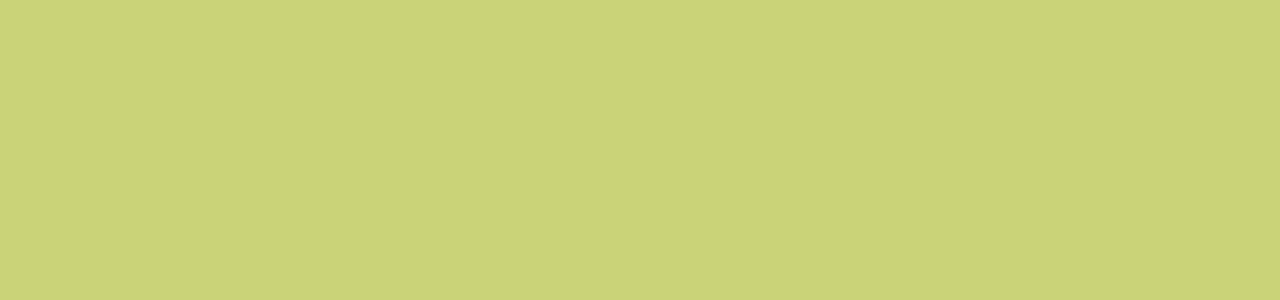
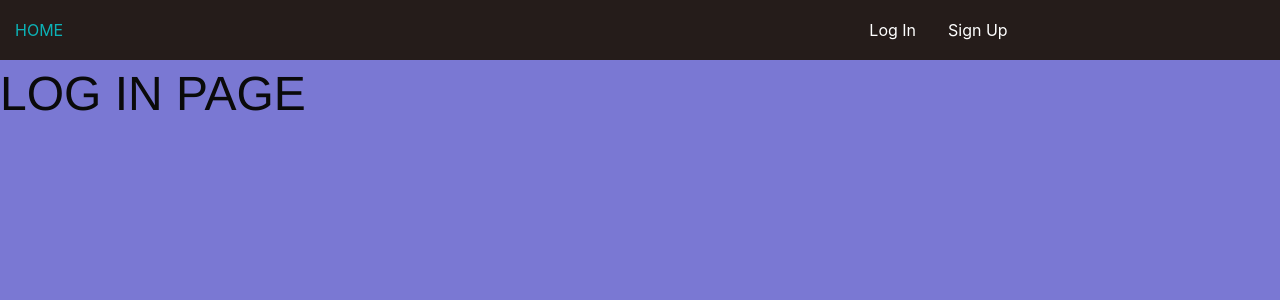
Before and after one commit to jhuinac1/Garage-app-client, a React (Create React App) app: page /log-in in a window 1280 px wide. Shown: the top 300 px of the page. Built offline with nearby package versions, Linux system fonts and the light colour scheme.

Commit message:
push to heroku

```diff
--- a/src/App.css
+++ b/src/App.css
@@ -1,7 +1,7 @@
-.App {
+#root {
   /* text-align: center; */
   min-height: 100vh;
-  background-color: rgb(202, 211, 120);
+  background-color: rgb(122, 120, 211);
 }
 
 .App-logo {
--- a/src/App.js
+++ b/src/App.js
@@ -3,18 +3,24 @@ import './App.css';
 import { BrowserRouter, Switch, Route } from "react-router-dom";
 import Home from "./components/Home";
 import PostPage from "./components/PostPage";
+import Nav from "./components/nav";
+import Login from "./components/auth/Login";
+import Register from "./components/auth/Register";
 
 function App() {
   return (
-    <div className="App">
+    <>
       <BrowserRouter>
+        <Nav />
         <Switch>
+          <Route path="/log-in" component={Login} />
+          <Route path="/register" component={Register} />
           <Route path="/post/:id" component={PostPage} />
           <Route exact path="/home" component={Home} />
         </Switch>
       </BrowserRouter>
 
-    </div>
+    </>
   );
 }
 
--- a/src/components/Home.js
+++ b/src/components/Home.js
@@ -18,8 +18,94 @@ class PostList extends React.Component {
         this.setZipcode = this.setZipcode.bind(this)
     }
     componentDidMount() {
-        this.getAllPosts();
-        // try {
+        // this.getAllPosts();
+
+        // this.getLocation(94901);
+    }
+    setZipcode(event) {
+        try {
+            // console.log(event.target.id);
+            this.setState({
+                [event.target.id]: event.target.value
+            })
+        } catch (error) {
+            console.log(error);
+        }
+    }
+    getLocation(event) {
+        event.preventDefault();
+        event.target.reset();
+
+        if (this.state.zipcode.length === 5) {
+            const API_KEY = process.env.REACT_APP_GOOGLE_MAPS_API_KEY;
+            axios.get(`https://maps.googleapis.com/maps/api/geocode/json?address=${this.state.zipcode}&region=US&key=${API_KEY}`).then(
+                (response) => {
+                    console.log(response.data.results[0])
+                    const cityInfo = response.data.results[0];
+                    const nCity = cityInfo.address_components[1].long_name;
+                    this.getAllPosts(nCity);
+                    this.setState({
+                        city: nCity,
+                        formatted_address: cityInfo.formatted_address,
+                    })
+                }
+            ).catch((error) => {
+                console.log(error);
+            }
+            )
+        } else {
+            alert("Enter 5 digits for zipcode");
+        }
+    }
+    getAllPosts(cityName) {
+        axios.get("http://localhost:3001/posts/byName/" + cityName).then((response) => {
+            this.setState({
+                posts: response.data,
+            })
+        }
+        )
+    }
+
+    render() {
+        return (<>
+            <div>
+                <form onSubmit={this.getLocation}>
+                    <label htmlFor="zipcode">Enter Zipcode: </label>
+                    <input type="number" onChange={this.setZipcode} name="zipcode" id="zipcode" />
+                    <input type="submit" value="Submit" />
+                </form>
+            </div>
+            <div>
+                {(this.state.city === "") ? <p></p> :
+                    <h1>{this.state.formatted_address}
+                        <h2>{this.state.city}</h2>
+                    </h1>}
+            </div>
+            <ul>
+                {this.state.posts.map((post) => {
+                    return <Post
+                        key={post._id}
+                        ids={post._id}
+                        title={post.title}
+                        description={post.description}
+                        images={post.pictures}
+                    />
+                }
+                )}
+            </ul>
+
+        </>
+        )
+    }
+};
+
+export default PostList;
+
+
+
+
+//CODE FROM KENG TO FIX HIS AXIOS CALL TO GET A TOKEN
+  // try {
         //     axios.post(
         //         'https://test.api.amadeus.com/v1/security/oauth2/token',
         //         {
@@ -48,85 +134,3 @@ class PostList extends React.Component {
         // } catch (error) {
         //     console.log(error);
         // }
-        // this.getLocation(94901);
-    }
-    setZipcode(event) {
-        try {
-            // console.log(event.target.id);
-            this.setState({
-                [event.target.id]: event.target.value
-            })
-        } catch (error) {
-            console.log(error);
-        }
-    }
-    getLocation(event) {
-        event.preventDefault();
-        event.target.reset();
-
-        if (this.state.zipcode.length === 5) {
-            const API_KEY = process.env.REACT_APP_GOOGLE_MAPS_API_KEY;
-            axios.get(`https://maps.googleapis.com/maps/api/geocode/json?address=${this.state.zipcode}&region=US&key=${API_KEY}`).then(
-                (response) => {
-                    console.log(response.data.results[0])
-                    const cityInfo = response.data.results[0];
-                    this.setState({
-                        city: cityInfo.address_components[1].long_name,
-                        formatted_address: cityInfo.formatted_address,
-                    })
-                }
-            ).catch((error) => {
-                console.log(error);
-            }
-            )
-        } else {
-            alert("Enter 5 digits for zipcode");
-        }
-    }
-    getAllPosts() {
-        axios.get("http://localhost:3001/posts").then((response) => {
-            this.setState({
-                posts: response.data,
-            })
-        }
-        )
-    }
-
-    renderPosts() {
-        return (
-            <ul>
-                {this.state.posts.map((post) => {
-                    return <Post
-                        key={post._id}
-                        ids={post._id}
-                        title={post.title}
-                        description={post.description}
-                        images={post.pictures}
-                    />
-                }
-                )}
-            </ul>)
-    }
-
-    render() {
-        return (<>
-            < NavBar />
-            <div>
-                <form onSubmit={this.getLocation}>
-                    <label htmlFor="zipcode">Enter Zipcode: </label>
-                    <input type="number" onChange={this.setZipcode} name="zipcode" id="zipcode" />
-                    <input type="submit" value="Submit" />
-                </form>
-            </div>
-            <div>
-                {(this.state.city === "") ? <p></p> :
-                    <h1>{this.state.formatted_address}</h1>}
-            </div>
-            {this.renderPosts()}
-
-        </>
-        )
-    }
-};
-
-export default PostList;
--- a/src/components/PostPage.js
+++ b/src/components/PostPage.js
@@ -9,7 +9,7 @@ const PostPage = (props) => {
     const [post, setPost] = useState({});
 
     useEffect(() => {
-        setPost(props.match.params.id);
+        // setPost(props.match.params.id);
         let postId = props.match.params.id;
         axios.get("http://localhost:3001/posts/" + postId).then(
             (response) => {
@@ -21,7 +21,6 @@ const PostPage = (props) => {
     )
 
     return (<div className="post-page">
-        <Nav />
         <h1>Page Test</h1>
         {(post.pictures === undefined) ?
             <p>No Image</p> :
--- /dev/null
+++ b/src/components/auth/Login.js
@@ -0,0 +1,9 @@
+import React from 'react'
+
+export default function login() {
+    return (
+        <div className="log-in-page">
+            <h1>LOG IN PAGE</h1>
+        </div>
+    )
+}
--- /dev/null
+++ b/src/components/auth/Register.js
@@ -0,0 +1,9 @@
+import React from 'react'
+
+export default function Register() {
+    return (
+        <div>
+            <h1>REGISTER PAGE</h1>
+        </div>
+    )
+}
--- a/src/components/nav.js
+++ b/src/components/nav.js
@@ -9,11 +9,11 @@ class NavBar extends React.Component {
 
         return (
             <nav className="grid-x align-middle grid-padding-x align-justify ">
-                <a href="/home" className="cell small-1 ">HOME</a>
-                <ul className="menu expanded cell small-4 ">
-                    <li ><a href="#">Log In</a></li>
-                    <li><a href="#">Sign Up</a></li>
-                </ul>
+                <a href="/home" className="cell small-1">HOME</a>
+                <div className="small-4">
+                    <button >Log In</button>
+                    <button>Sign Up</button>
+                </div>
             </nav>
         )
     }
--- a/src/index.css
+++ b/src/index.css
@@ -1,3 +1,26 @@
+
+*{
+  margin: 0;
+  padding: 0;
+  box-sizing: border-box;
+}
+
+a{
+  color: rgba(0, 247, 255, 0.685);
+  text-decoration: none;
+}
+ul{
+  list-style: none;
+}
+
+button, input[type="submit"]{
+  border: none;
+  background: none;
+  color: unset;
+  cursor: pointer;
+  outline: none;
+}
+
 body {
   margin: 0;
   font-family: -apple-system, BlinkMacSystemFont, 'Segoe UI', 'Roboto', 'Oxygen',
--- a/src/styles/nav.css
+++ b/src/styles/nav.css
@@ -4,11 +4,8 @@ nav{
     color: white;
     min-height: 60px;
 }
-nav a{
-    text-decoration: none;
-    color: white;
-    margin-left: 20px;
+
+nav button{
+    padding: 0 1rem;
+    height: 100%;
 }
-li{
-    list-style: none;
-}
```
